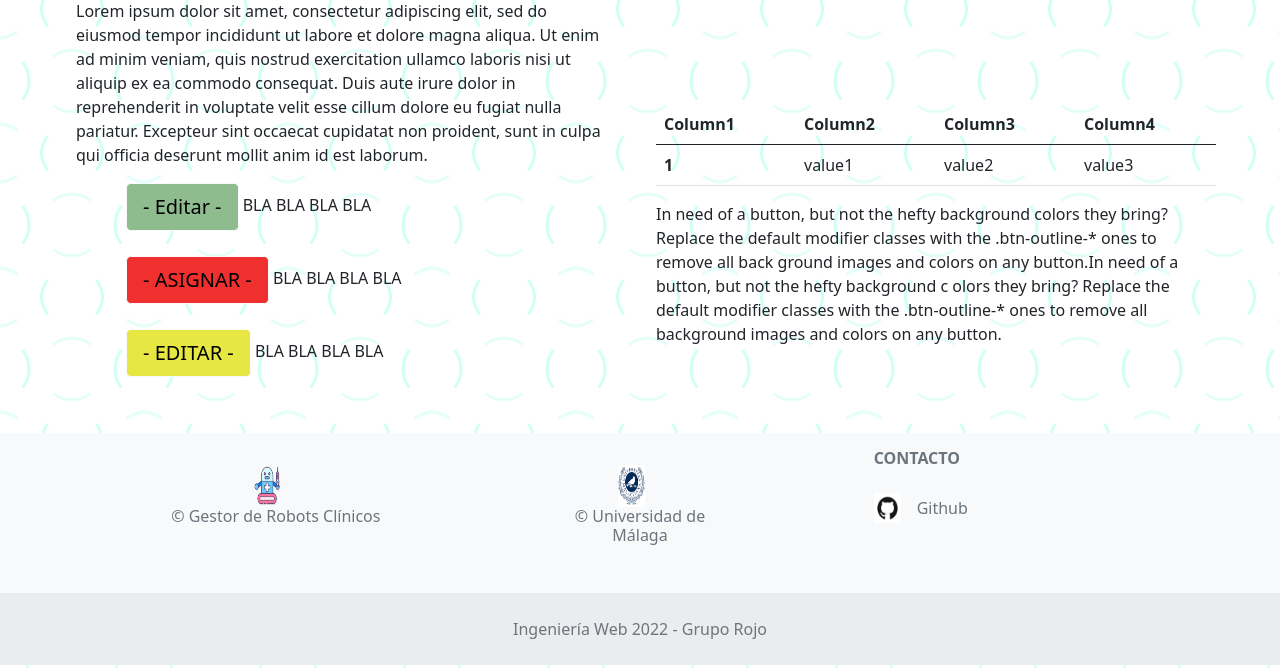
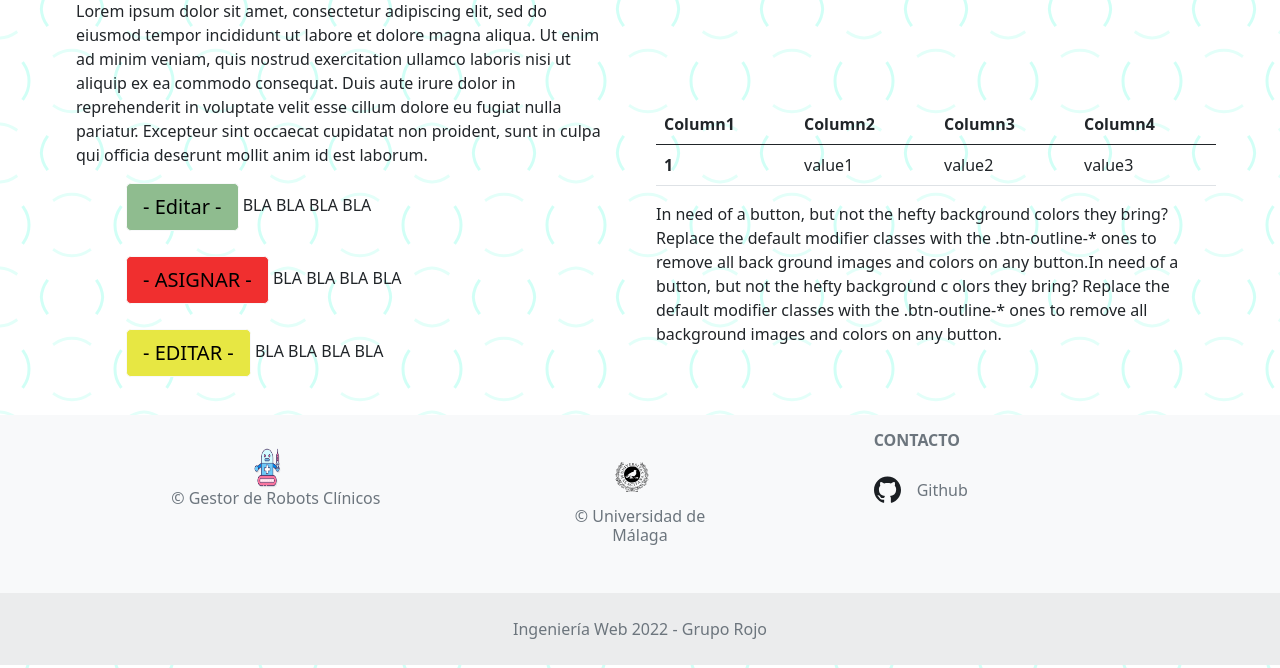
Before and after one commit to jesusaldanamartin/web_engineering, a Flask app: page /doctor in a window 1280 px wide. Shown: the part 135-803 px from the top of the page. Run offline with Flask 3, Linux system fonts and the light colour scheme; some libraries are stand-ins or nearby versions.

Commit message:
svg icons subidos

```diff
--- a/app.py
+++ b/app.py
@@ -87,7 +87,6 @@ def login():
         print(str(get_status[0][0]))
         print(user_exists)
         print(password_exists)
-
         if (user_exists and password_exists):
             if (str(get_status[0][0]) == "admin"):
                 return redirect('/admin')
--- a/templates/base.jinja
+++ b/templates/base.jinja
@@ -58,8 +58,8 @@
                     <!-- Grid column -->
                     <!-- Grid column -->
                     <div class="col-md-2 col-lg-2 col-xl-2 mx-auto mb-4">
-                        <div class="text-center p-3"><a class="navbar-brand" href="#"><img src="../static/images/uma.jpg" alt="Bootstrap"
-                                    width="27" height="42"></a>
+                        <div class="text-center p-3"><a class="navbar-brand" href="#"><img src="../static/images/UMA.svg" alt="Bootstrap"
+                                    width="40" height="60"></a>
                             <h6 class="display-9">© Universidad de Málaga</h6>
                         </div>
                     </div>
@@ -68,7 +68,7 @@
                     <div class="col-md-4 col-lg-3 col-xl-3 mx-auto mb-md-0 mb-4">
                         <!-- Links -->
                         <h6 class="text-uppercase fw-bold mb-4">Contacto</h6>
-                        <p><a class="navbar-brand" href="#"><img src="../static/images/GitHub-Mark.jpg" alt="Bootstrap" width="27"
+                        <p><a class="navbar-brand" href="#"><img src="../static/images/GitHub.svg" alt="Bootstrap" width="27"
                                     height="30"></a>Github</p>
                     </div>
                     <!-- Grid column -->
```
